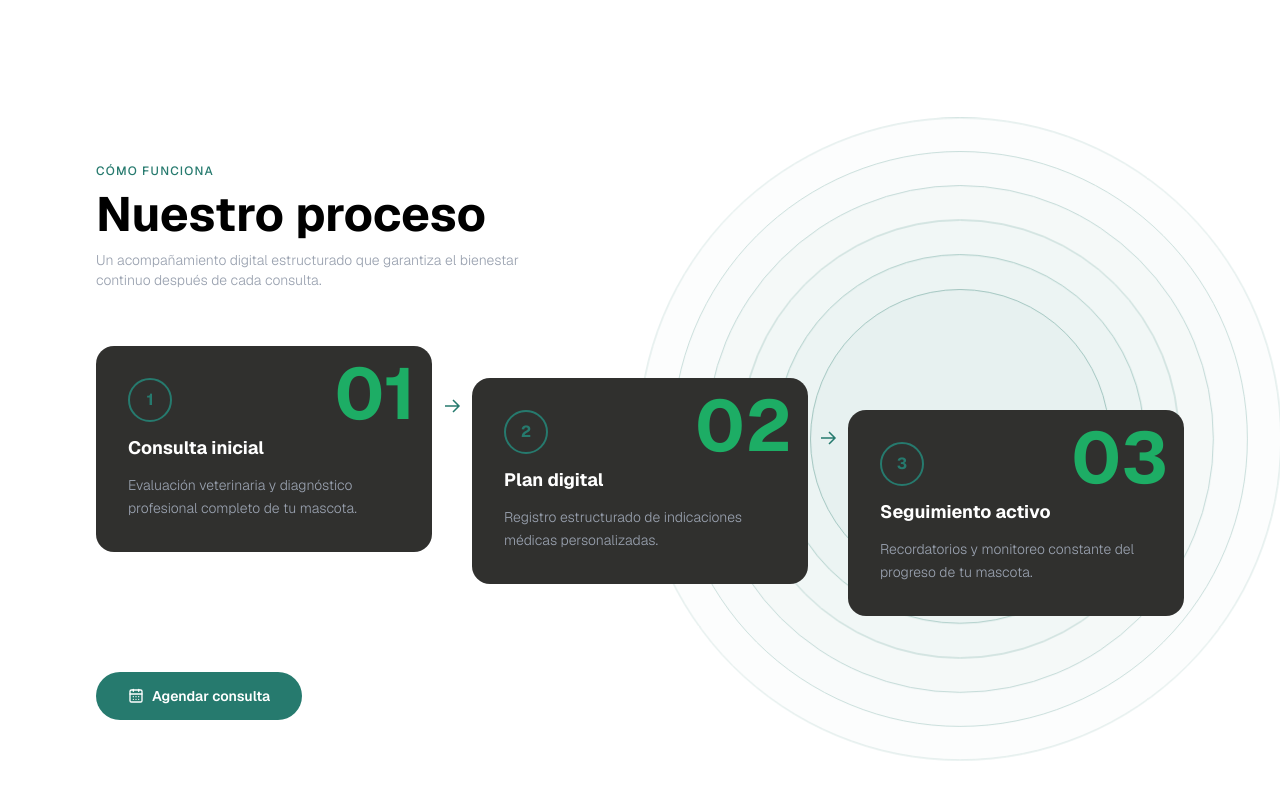
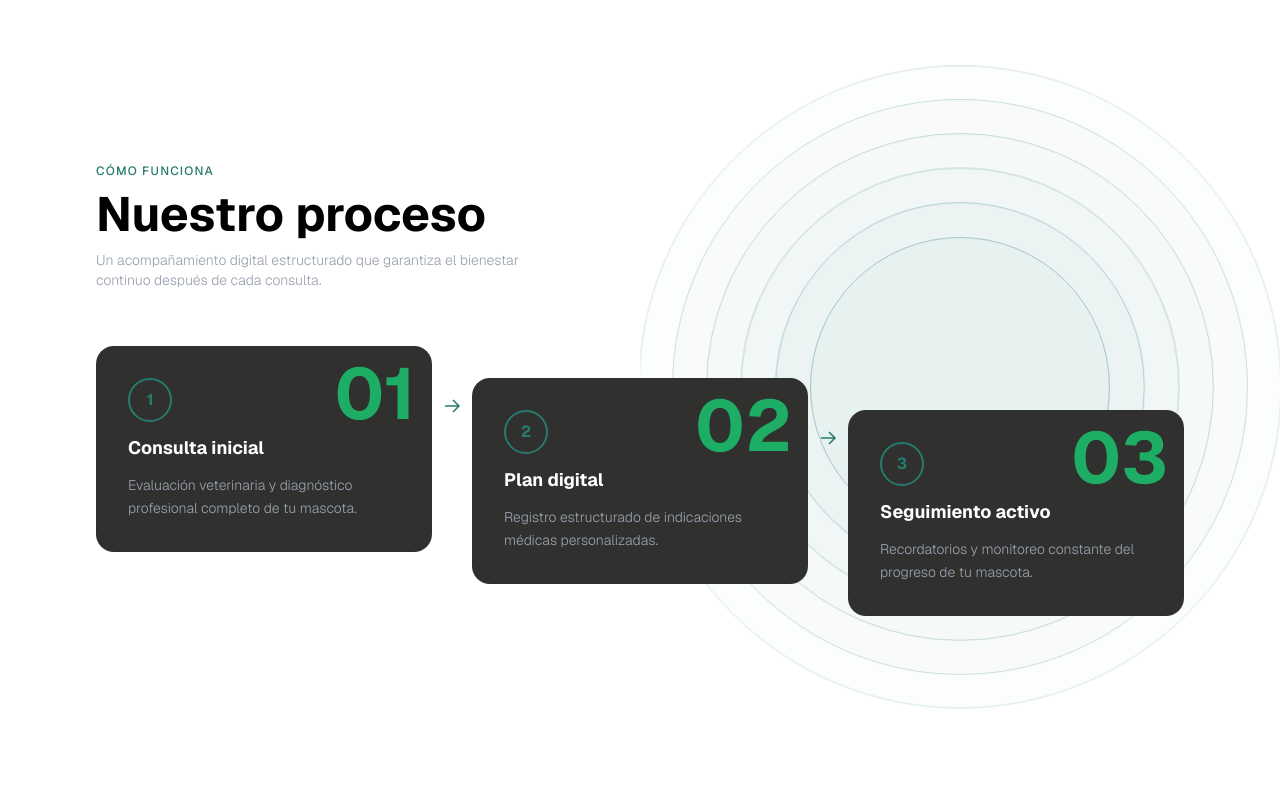
Before and after one commit to KarolinaTrujillo/PetCare---Frontend, a Next.js app: page / in a window 1280 px wide. Shown: the part 1914-2714 px from the top of the page. After the commit the page ends 2626 px from the top, so only its background shows below. Built offline with nearby package versions, Linux system fonts and the light colour scheme.

Commit message:
fix: landing improve process section apacing on mobile

```diff
--- a/src/features/landing/presentation/components/process/Process.tsx
+++ b/src/features/landing/presentation/components/process/Process.tsx
@@ -1,31 +1,36 @@
 'use client'
 
+import { useRouter } from 'next/navigation'
 import { Ripple } from '@/src/core/components/ui/ripple'
 import { steps } from '../../data/process.data'
 import { ProcessCard } from './ProcessCard'
 import { CalendarDays } from 'lucide-react'
+import { Routes } from '@/src/core/navigator/routes'
 
 export const ProcessComponent = () => {
+  const router = useRouter()
+
   return (
     <section
       id="how"
-      className="relative w-full min-h-[500px] bg-white px-6 md:px-14 lg:px-24 py-24 font-sans"
+      className="relative w-full min-h-[500px] bg-white px-6 md:px-14 lg:px-24 py-16 md:py-24 font-sans"
     >
       <div
         className="absolute right-0 top-0 w-1/2 pointer-events-none overflow-hidden"
         style={{ height: '100%', minHeight: '500px' }}
       >
-      <Ripple
-        mainCircleSize={300}
-        mainCircleOpacity={0.35}
-        numCircles={6}
-        color="#267A6E"
+        <Ripple
+          mainCircleSize={300}
+          mainCircleOpacity={0.35}
+          numCircles={6}
+          color="#267A6E"
         />
       </div>
 
       <div className="relative z-10 max-w-7xl mx-auto">
 
-        <div className="mb-14">
+        {/* Header de sección */}
+        <div className="mb-10 md:mb-14">
           <span className="text-xs font-medium tracking-widest uppercase text-[#267A6E]">
             Cómo funciona
           </span>
@@ -37,7 +42,8 @@ export const ProcessComponent = () => {
           </p>
         </div>
 
-        <div className="grid grid-cols-1 md:grid-cols-[1fr_40px_1fr_40px_1fr] items-start">
+        {/* Cards */}
+        <div className="flex flex-col gap-4 md:grid md:grid-cols-[1fr_40px_1fr_40px_1fr] md:items-start md:gap-0">
           {steps.map((step, i) => (
             <>
               <ProcessCard
@@ -55,7 +61,7 @@ export const ProcessComponent = () => {
                   style={{ marginTop: `${i * 2 + 3}rem` }}
                 >
                   <svg width="24" height="24" fill="none" stroke="#267A6E" strokeWidth="1.5" viewBox="0 0 24 24">
-                    <path d="M5 12h14M13 6l6 6-6 6"/>
+                    <path d="M5 12h14M13 6l6 6-6 6" />
                   </svg>
                 </div>
               )}
@@ -63,13 +69,6 @@ export const ProcessComponent = () => {
           ))}
         </div>
 
-        <div className="mt-14">
-          <button className="bg-[#267A6E] hover:bg-[#1d6259] text-white text-sm font-semibold px-8 py-3.5 rounded-full transition-colors duration-200 cursor-pointer flex items-center gap-2">
-            <CalendarDays size={16} />
-            Agendar consulta
-          </button>
-        </div>
-
       </div>
     </section>
   )
```
